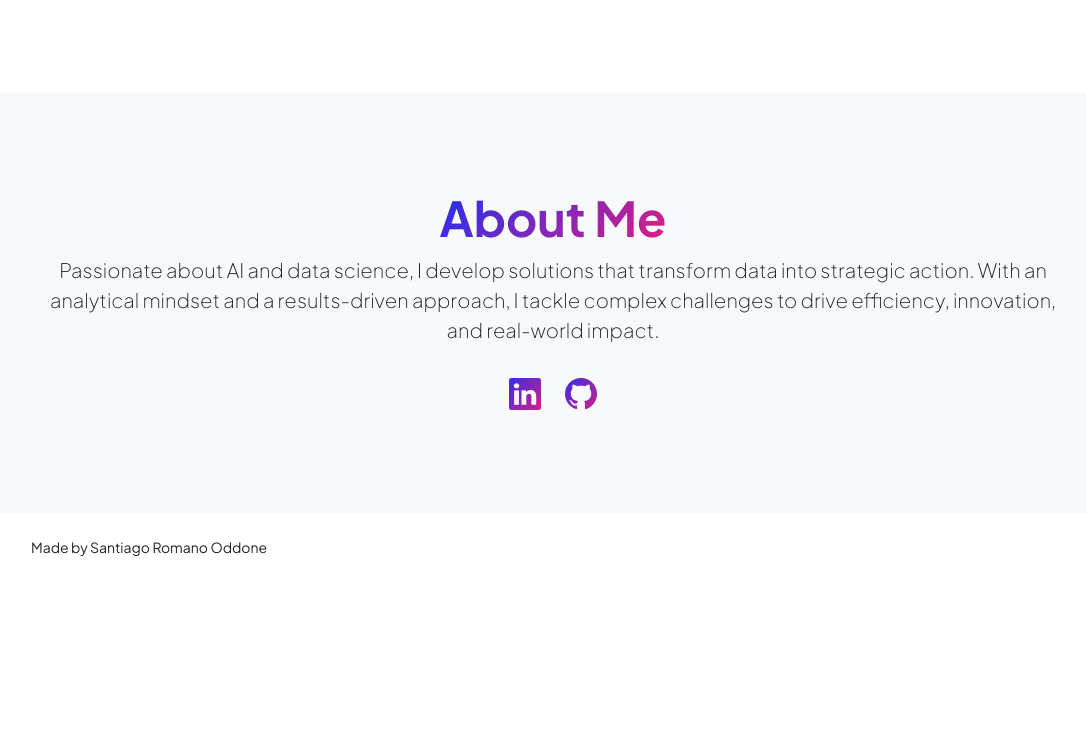
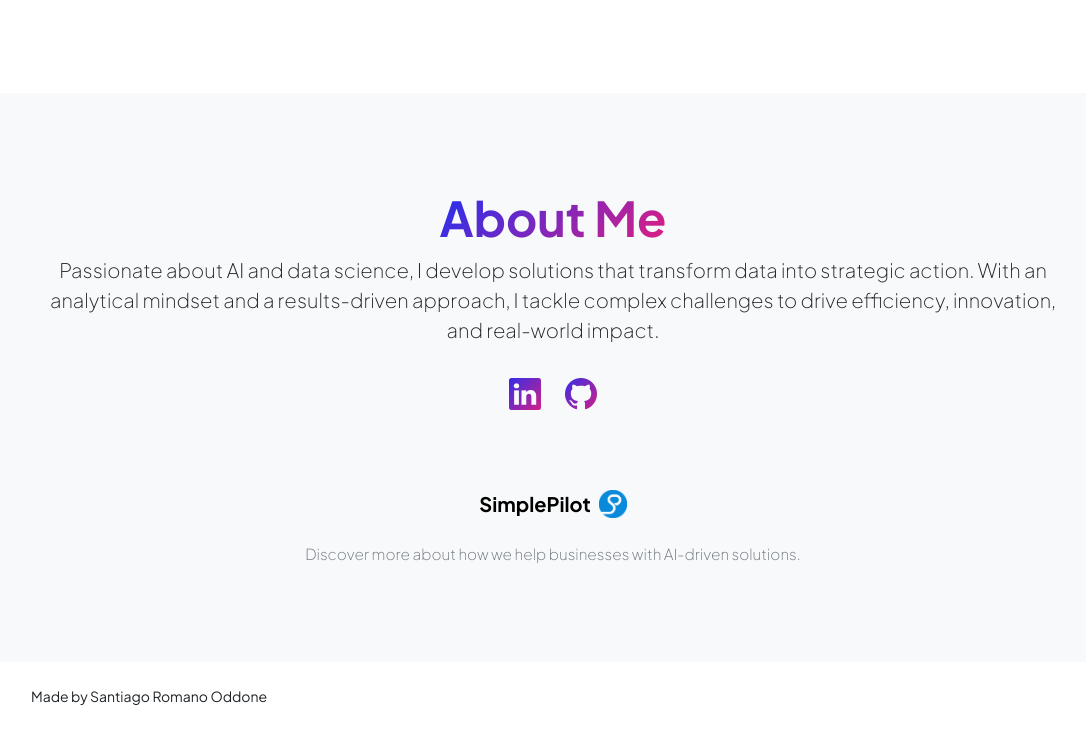
Before and after one commit to SantiagoRomanoOddone/personal-web-site, a plain HTML site: page index.html in a window 1280 px wide. Shown: the part 1087-1818 px from the top of the page, without its empty margins (87-1173 px from the left). Before the commit the page ends 1669 px from the top, so only its background shows below. Drawn offline with nearby package versions, Linux system fonts and the light colour scheme.

Commit message:
updating

```diff
--- a/index.html
+++ b/index.html
@@ -41,7 +41,9 @@
                         <div class="col-xxl-5">
                             <!-- Header text content-->
                             <div class="text-center text-xxl-start">
-                                <div class="badge bg-gradient-primary-to-secondary text-white mb-4"><div class="text-uppercase">Machine Learning &middot; Data Science &middot; AI Solutions</div></div>
+                        <div class="badge bg-gradient-primary-to-secondary text-white mb-4">
+                            <div class="text-uppercase">Machine Learning &middot; Data Science &middot; AI Solutions</div>
+                        </div>
                         <div class="fs-3 fw-light text-muted">I build intelligent systems that</div>
                         <h1 class="display-6 fw-bolder mb-5">
                             <span class="text-gradient d-inline">
@@ -51,10 +53,12 @@
                                 and more.
                             </span>
                         </h1>
-                                <div class="d-grid gap-3 d-sm-flex justify-content-sm-center justify-content-xxl-start mb-3">
-                                    <a class="btn btn-primary btn-lg px-5 py-3 me-sm-3 fs-6 fw-bolder" href="resume.html">Resume</a>
+
+                        <div class="d-inline-flex mb-3" style="gap: 0.75rem;">
+                            <a class="btn btn-primary btn-lg px-5 py-3 fs-6 fw-bolder" href="resume.html">Resume</a>
                             <a class="btn btn-outline-dark btn-lg px-5 py-3 fs-6 fw-bolder" href="projects.html">Projects</a>
                         </div>
+
                     </div>
                         </div>
                         <div class="col-xxl-7">
@@ -191,11 +195,23 @@
                                 <div class="d-flex justify-content-center fs-2 gap-4">
                                     <a class="text-gradient" href="https://linkedin.com/in/santiagoromanooddone"><i class="bi bi-linkedin"></i></a>
                                     <a class="text-gradient" href="https://github.com/SantiagoRomanoOddone"><i class="bi bi-github"></i></a>
+
                                 </div>
-                                <p class="lead fw-light mb-4">
+                                <div class="mt-5 text-center">
+                                <a class="btn btn-light btn-lg px-5 py-4 fs-5 fw-bolder d-flex align-items-center justify-content-center gap-2"
+                                href="https://www.simplepilot.io" target="_blank"
+                                style="color: black; border: none; border-radius: 0.5rem; transition: all 0.2s;">
+                                    SimplePilot
+                                    <img src="assets/SimpleCodeLogo.png" alt="SimplePilot Logo" style="height:28px;">
+                                </a>
+
+                                <p class="fw-light text-muted mb-3" style="font-size:0.95rem; max-width:auto ; margin:auto;">
+                                    Discover more about how we help businesses with AI-driven solutions.
                                 </p>
                                 </div>
                             </div>
+                        </div>
+
                     </div>
                 </div>
             </section>
```
Also changed, not shown: assets/SimpleCodeLogo.png (added). Lines whose indentation alone changed are shown as unchanged.
